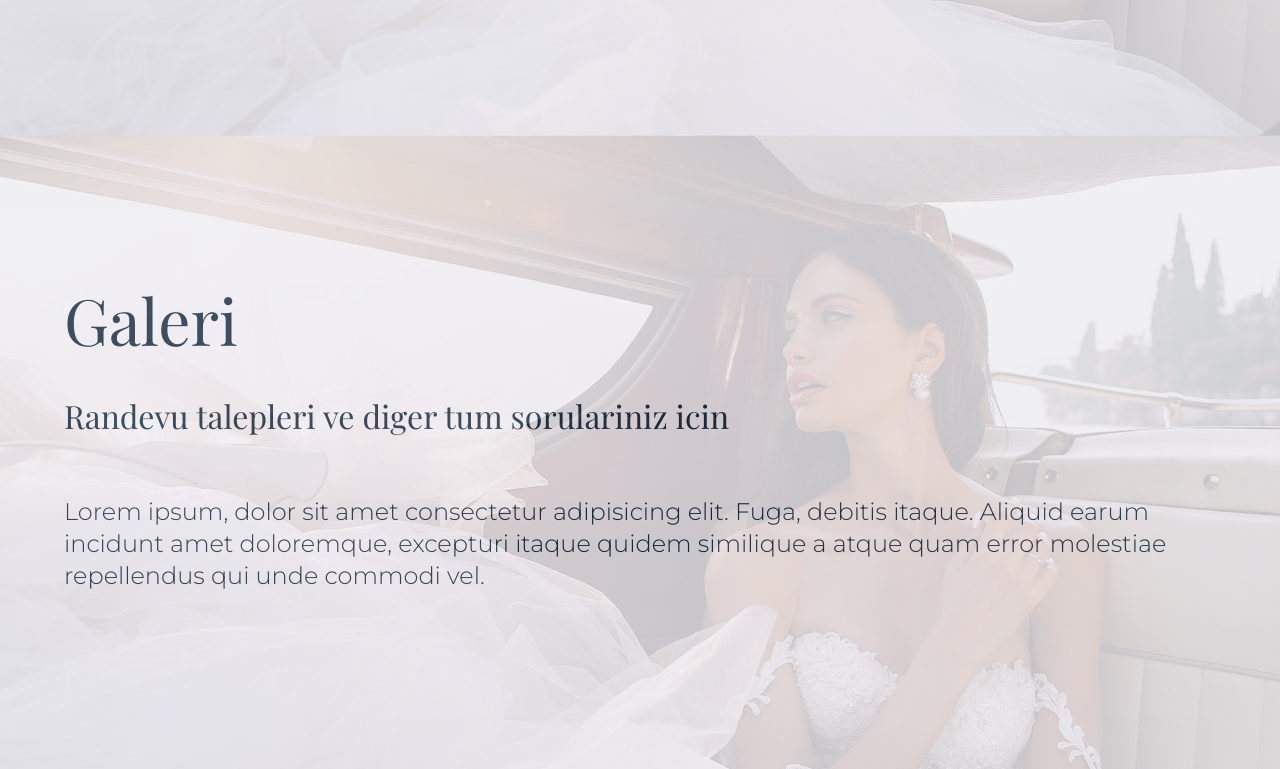
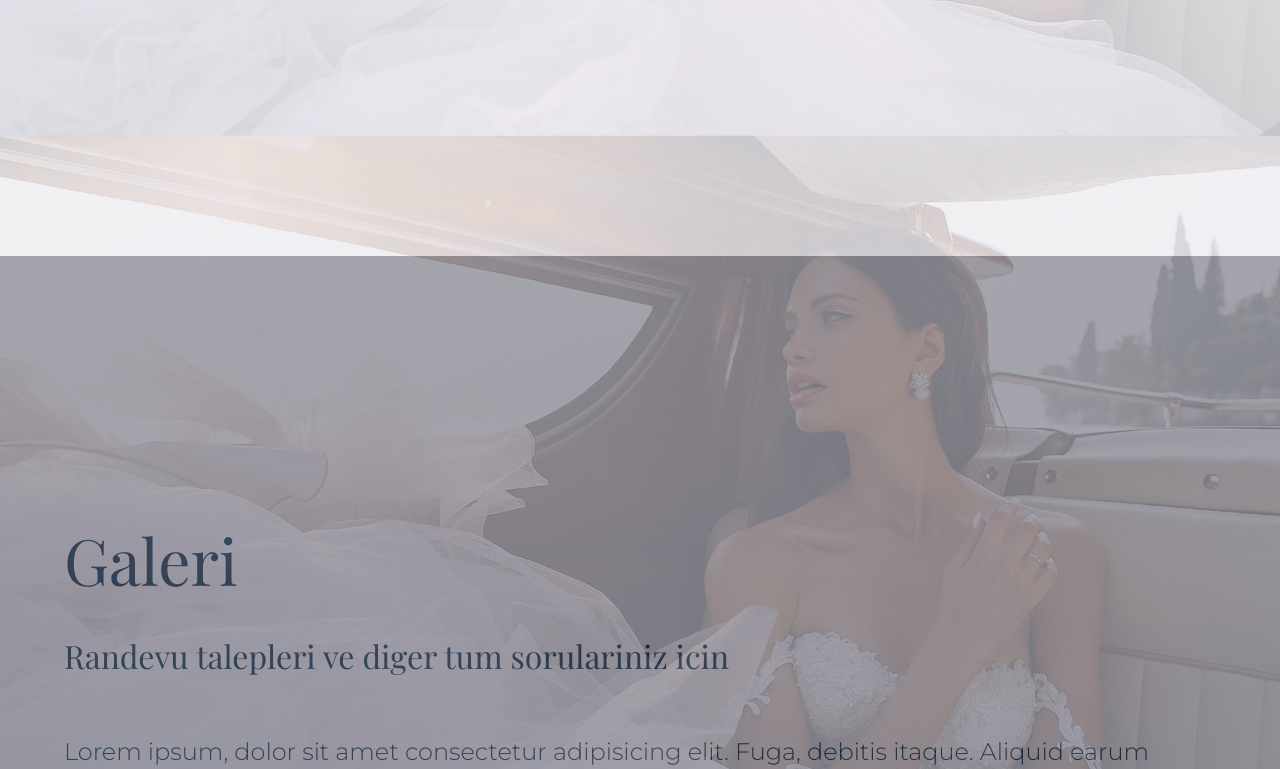
Before and after one commit to Cetins/needle, a React (Vite) app: page / in a window 1280 px wide. Shown: the part 1571-2340 px from the top of the page. Built offline with nearby package versions, Linux system fonts and the light colour scheme.

Commit message:
gallery bg changed to mid-gray, pink didn't worked

```diff
--- a/src/App.css
+++ b/src/App.css
@@ -30,20 +30,20 @@
     padding: 3rem;
 }
 
-.light-container, .pink-container {
+.light-container, .gray-container {
     opacity: .8;
     padding: 2rem;
     display: flex;
     flex-direction: column;
     justify-content: center;
-    height: 40rem;
+    height: 50rem;
 }
 .light-container {
     background-color: var(--light);
 }
 
-.pink-container {
-    background-color: var(--accent-light);
+.gray-container {
+    background-color: var(--accent-gray);
 }
 #nav-bar {
     background-color: var(--light);
--- a/src/components/Gallery.jsx
+++ b/src/components/Gallery.jsx
@@ -2,7 +2,7 @@ import React from 'react';
 
 const Gallery = () => {
   return (
-    <div id='galeri' className='light-container'>
+    <div id='galeri' className='gray-container'>
         <h1>Galeri</h1>
         <h2>Randevu talepleri ve diger tum sorulariniz icin</h2>
         <p>Lorem ipsum, dolor sit amet consectetur adipisicing elit. Fuga, debitis itaque. Aliquid earum incidunt amet doloremque, excepturi itaque quidem similique a atque quam error molestiae repellendus qui unde commodi vel.</p>
--- a/src/index.css
+++ b/src/index.css
@@ -3,6 +3,7 @@
   --light: #F1EEF1;
   --accent-light: #D9888B;
   --accent-dark: #ed373d;
+  --accent-gray: #919098;
 
   font-family: Helvetica, Arial, sans-serif;
   font-size: 16px;
```
